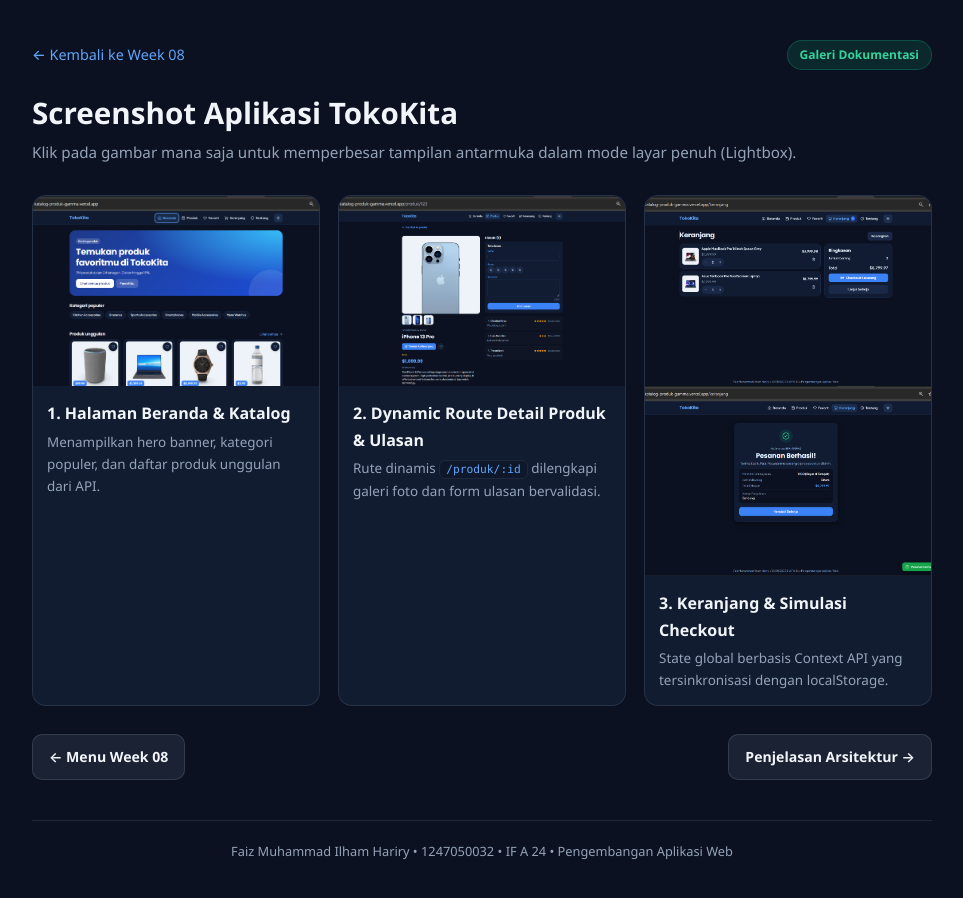
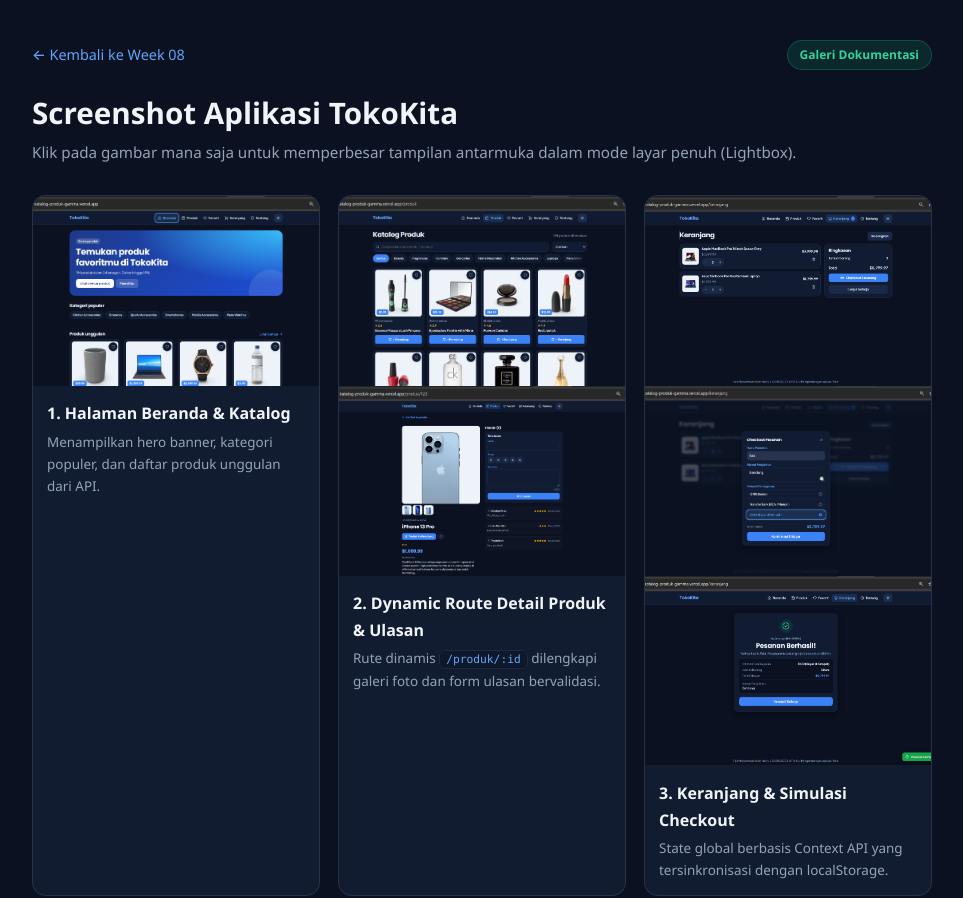
Before and after one commit to faizmmly/Pengembangan-Aplikasi-Web, a plain HTML site: page week-08/tampilan-app.html in a window 1280 px wide. Shown: the top 898 px of the page, without its empty margins (158-1121 px from the left). Drawn offline with Linux system fonts and the light colour scheme.

Commit message:
style: perbaiki layout responsif dan grid portal week-08

```diff
--- a/week-08/style.css
+++ b/week-08/style.css
@@ -79,7 +79,7 @@ body {
 /* Grid Menu Utama (2x2 di Desktop, 1 Kolom di Mobile) */
 .menu-grid {
   display: grid;
-  grid-template-columns: repeat(auto-fit, minmax(280px, 1fr));
+  grid-template-columns: repeat(2, 1fr);
   gap: 16px;
   margin-bottom: 40px;
 }
@@ -377,6 +377,7 @@ body.light-mode .check-icon {
   width: 100%;
   height: 190px;
   object-fit: cover;
+  object-position: top center;
   display: block;
 }
 
--- a/week-08/tampilan-app.html
+++ b/week-08/tampilan-app.html
@@ -28,6 +28,7 @@
         </figure>
 
         <figure class="gallery-card" data-index="1">
+          <img src="img/screenshot-product.png" alt="Halaman Detail Produk TokoKita" loading="lazy" />
           <img src="img/detail-product.png" alt="Halaman Detail Produk dan Form Ulasan TokoKita" loading="lazy" />
           <figcaption>
             <strong>2. Dynamic Route Detail Produk &amp; Ulasan</strong>
@@ -37,6 +38,7 @@
 
         <figure class="gallery-card" data-index="2">
           <img src="img/screenshot-keranjang.png" alt="Halaman Keranjang Belanja TokoKita" loading="lazy" />
+          <img src="img/pembayaran.png" alt="Pembayaran Belanja TokoKita" loading="lazy" />
           <img src="img/screenshot-checkout.png" alt="Halaman Checkout TokoKita" loading="lazy" />
           <figcaption>
             <strong>3. Keranjang &amp; Simulasi Checkout</strong>
```
